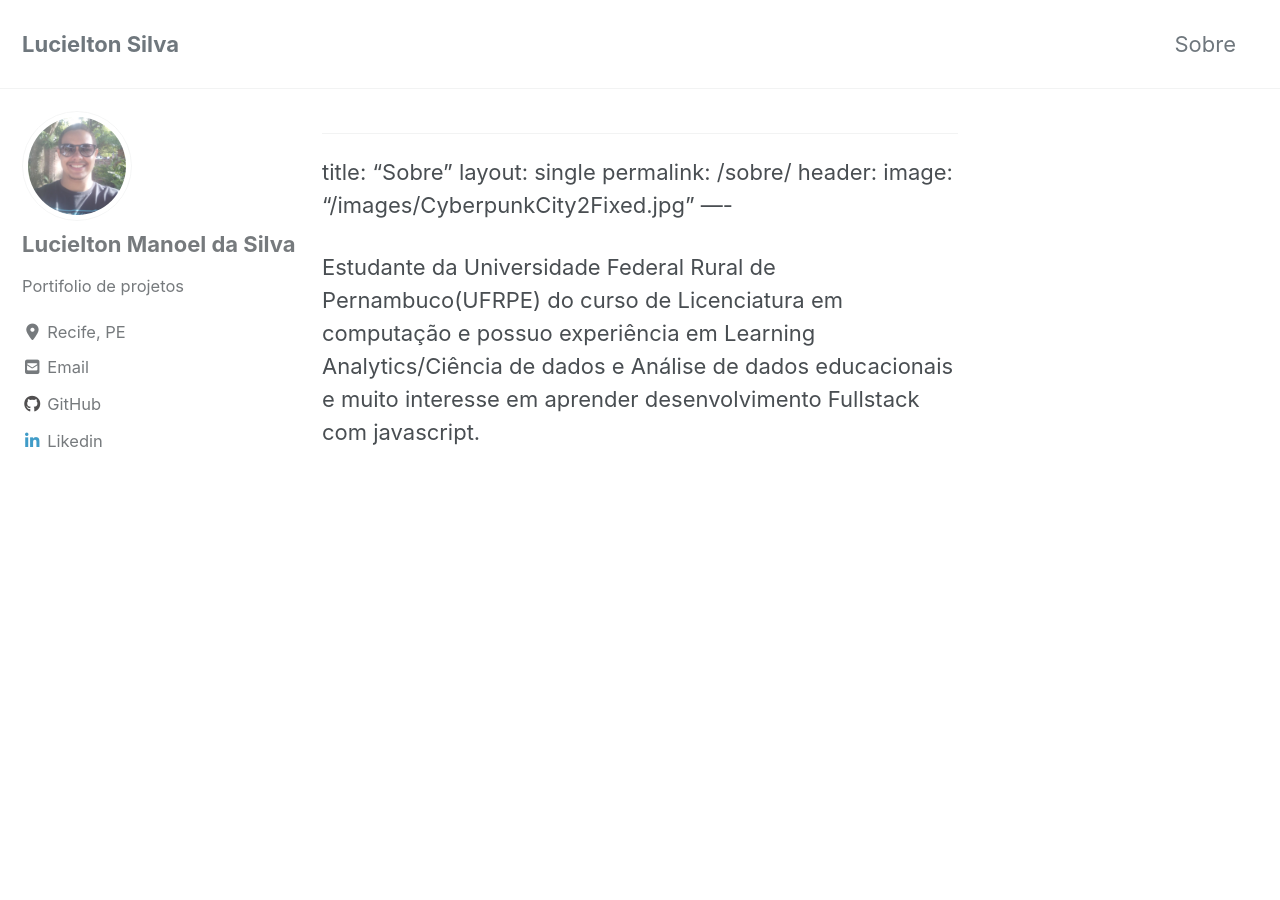
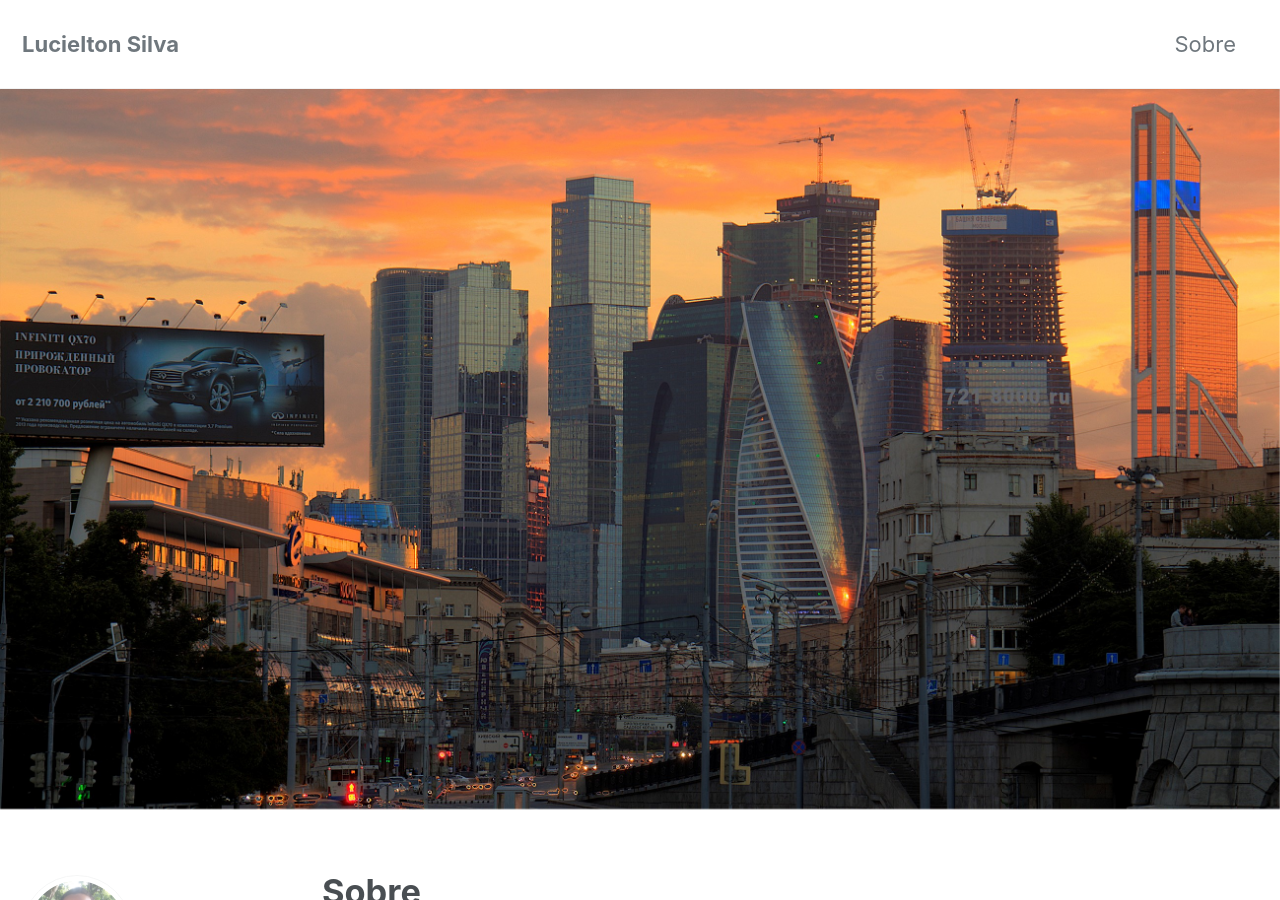
Before and after one commit to Lucielton/Lucielton.github.io, a Jekyll site: the page built from _pages/sobre.md, in a window 1280 px wide and 900 px high. Built offline with Jekyll 4.4.1, drawn with Linux system fonts in a browser that asks for light colours; cached includes are drawn as plain includes; nearby versions of some CDN libraries; our own code applies the rules of GitHub Pages for plain Markdown files; some of the changed lines change nothing that is shown.

Commit message:
Trying to fix sobre page linking problems

```diff
--- a/_config.yml
+++ b/_config.yml
@@ -63,8 +63,8 @@ staticman:
 reCaptcha:
   siteKey                :
   secret                 :
-# atom_feed:
-  # path                   : # blank (default) uses feed.xml
+atom_feed:
+  path                   : # blank (default) uses feed.xml
 search                   : # true, false (default)
 search_full_content      : # true, false (default)
 search_provider          : # lunr (default), algolia, google
--- a/_pages/sobre.md
+++ b/_pages/sobre.md
@@ -1,9 +1,9 @@
-----
+---
+layout: single
 title: "Sobre"
-layout: single
 permalink: /sobre/
 header:
     image: "/images/CyberpunkCity2Fixed.jpg"
-----
+---
 
 Estudante da Universidade Federal Rural de Pernambuco(UFRPE) do curso de Licenciatura em computação e possuo experiência em Learning Analytics/Ciência de dados e Análise de dados educacionais e muito interesse em aprender desenvolvimento Fullstack com javascript.
```
